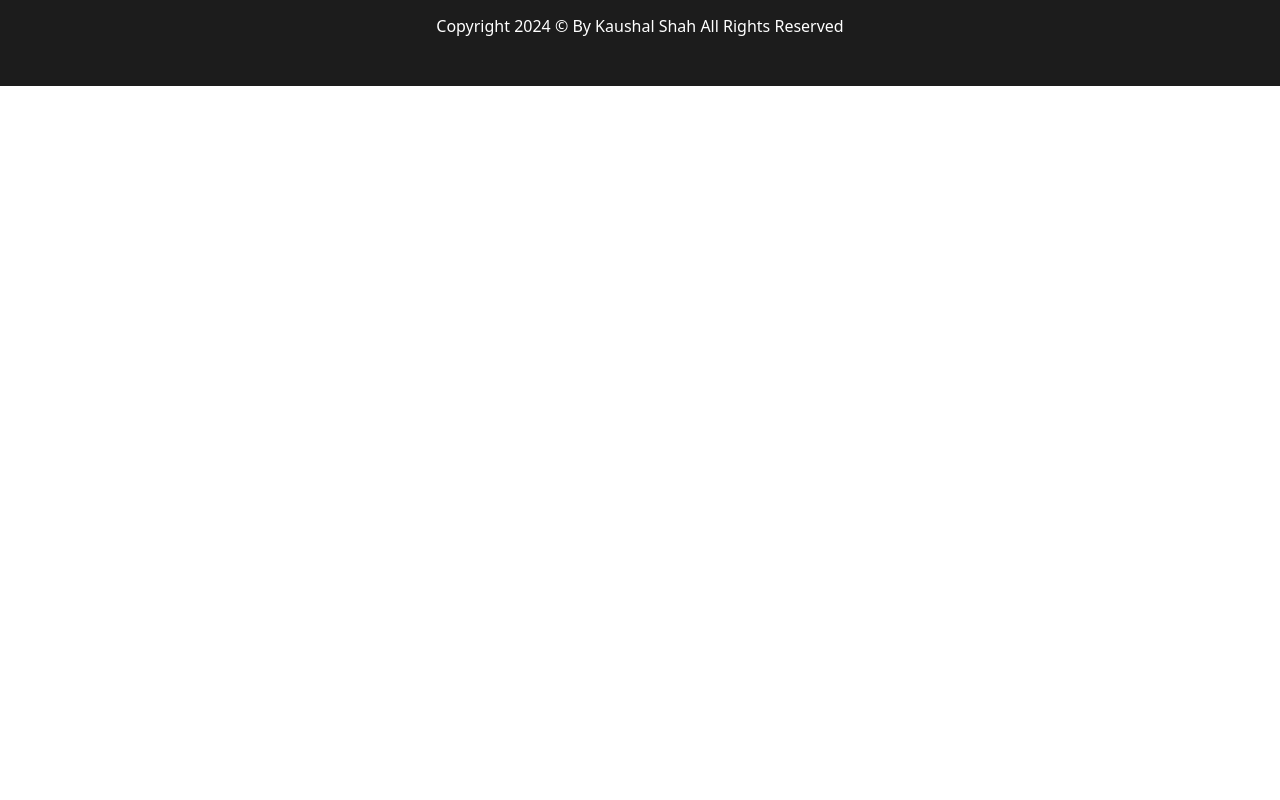
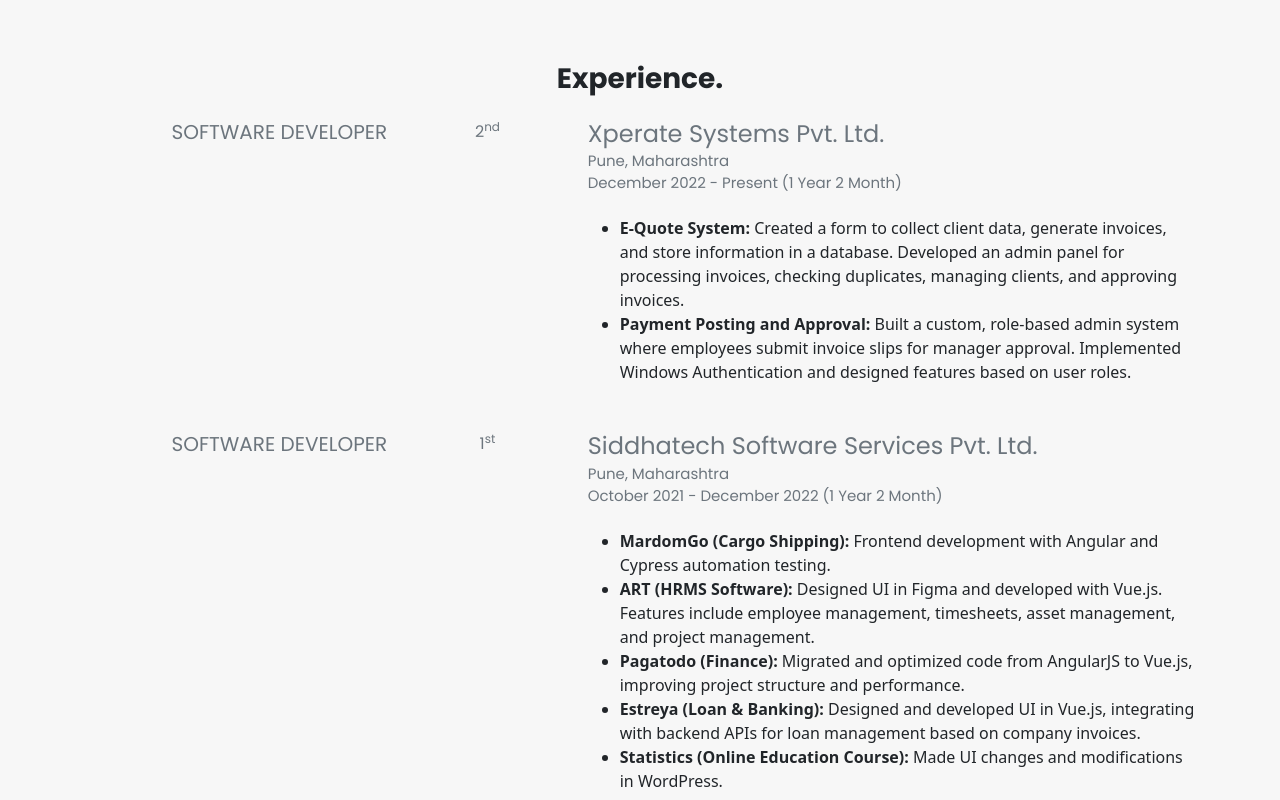
Before and after one commit to kaushalshah750/mrkaushalshah, an Angular app: page / in a window 1280 px wide. Shown: the part 1800-2600 px from the top of the page. Before the commit the page ends 1886 px from the top, so only its background shows below. Built offline with nearby package versions, Linux system fonts and the light colour scheme.

Commit message:
added experience

```diff
--- a/src/app/app.module.ts
+++ b/src/app/app.module.ts
@@ -6,6 +6,7 @@
 import { HeroComponent } from './shared/hero/hero.component';
 import { BodyComponent } from './shared/body/body.component';
 import { FooterComponent } from './shared/footer/footer.component';
+import { ExperienceComponent } from './shared/experience/experience.component';
 
 @NgModule({
   declarations: [
@@ -13,7 +14,8 @@
     HeaderComponent,
     HeroComponent,
     BodyComponent,
-    FooterComponent
+    FooterComponent,
+    ExperienceComponent
   ],
   imports: [
     BrowserModule
--- a/src/app/shared/body/body.component.html
+++ b/src/app/shared/body/body.component.html
@@ -50,6 +50,8 @@
         </div>
     </div>
 </div>
+
+<app-experience></app-experience>
 
 <!-- <div id="services" class="bg-accent">
     <div class="container py-5">
--- /dev/null
+++ b/src/app/shared/experience/experience.component.html
@@ -0,0 +1,59 @@
+<div id="experience" class="bg-accent py-5">
+    <div class="experience-container container py-5">
+        <div class="text-center">
+            <h3 class="poppins-bold">Experience.</h3>
+        </div>
+        <div class="experience-detail grid g-214 my-4 gap-4">
+            <div class="w-100 experience-designation d-flex justify-content-end">
+                <h4 class="poppins-regular designation text-secondary mb-4">SOFTWARE DEVELOPER</h4>
+            </div>
+            <div class="experience-num d-flex justify-content-center">
+                <div class="poppins-regular text-secondary">2<sup>nd</sup></div>
+            </div>
+            <div>
+                <h3 class="company mb-1 poppins-regular text-secondary">Xperate Systems Pvt. Ltd.</h3>
+                <h4 class="address mb-1 poppins-regular text-secondary">Pune, Maharashtra</h4>
+                <h4 class="experience-txt poppins-regular text-secondary">December 2022 - Present ({{calculateYearAndMonthDifference().years}} Year {{calculateYearAndMonthDifference().months}} Month)</h4>
+
+                <div class="my-4">
+                    <ul>
+                        <li><b>E-Quote System:</b> Created a form to collect client data, generate invoices, and store information
+                        in a database. Developed an admin panel for processing invoices, checking duplicates, managing
+                        clients, and approving invoices.</li>
+
+                        <li><b>Payment Posting and Approval:</b> Built a custom, role-based admin system where employees
+                        submit invoice slips for manager approval. Implemented Windows Authentication and designed
+                        features based on user roles.</li>
+                    </ul>
+                </div>
+            </div>
+        </div>
+        <div class="experience-detail grid g-214 my-4 gap-4">
+            <div class="experience-designation w-100 d-flex justify-content-end">
+                <h4 class="poppins-regular designation text-secondary mb-4">SOFTWARE DEVELOPER</h4>
+            </div>
+            <div class="experience-num d-flex justify-content-center">
+                <div class="poppins-regular text-secondary">1<sup>st</sup></div>
+            </div>
+            <div>
+                <h3 class="company mb-1 poppins-regular text-secondary">Siddhatech Software Services Pvt. Ltd.</h3>
+                <h4 class="address mb-1 poppins-regular text-secondary">Pune, Maharashtra</h4>
+                <h4 class="experience-txt poppins-regular text-secondary">October 2021 - December 2022 (1 Year 2 Month)</h4>
+
+                <div class="my-4">
+                    <ul>
+                        <li><b>MardomGo (Cargo Shipping):</b> Frontend development with Angular and Cypress automation testing.</li>
+
+                        <li><b>ART (HRMS Software):</b> Designed UI in Figma and developed with Vue.js. Features include employee management, timesheets, asset management, and project management.</li>
+
+                        <li><b>Pagatodo (Finance):</b> Migrated and optimized code from AngularJS to Vue.js, improving project structure and performance.</li>
+
+                        <li><b>Estreya (Loan & Banking):</b> Designed and developed UI in Vue.js, integrating with backend APIs for loan management based on company invoices.</li>
+
+                        <li><b>Statistics (Online Education Course):</b> Made UI changes and modifications in WordPress.</li>
+                    </ul>
+                </div>
+            </div>
+        </div>
+    </div>
+</div>
--- /dev/null
+++ b/src/app/shared/experience/experience.component.scss
@@ -0,0 +1,34 @@
+.address {
+    font-size: 15px;
+}
+
+.company{
+    font-size: 24px;
+}
+
+.experience-txt{
+    font-size: 15px;
+}
+
+.designation{
+    font-size: 20px;
+}
+
+@media screen and (max-width: 480px) {
+    .experience-detail{
+        grid-template-columns: 1fr !important;
+        gap: 0px !important;
+    }
+
+    .experience-designation{
+        display: block !important;
+    }
+
+    .experience-designation h4{
+        margin-bottom: 5px !important;
+    }
+
+    .experience-num{
+        display: none !important;
+    }
+}
--- /dev/null
+++ b/src/app/shared/experience/experience.component.ts
@@ -0,0 +1,31 @@
+import { Component } from '@angular/core';
+
+@Component({
+  selector: 'app-experience',
+  templateUrl: './experience.component.html',
+  styleUrls: ['./experience.component.scss']
+})
+export class ExperienceComponent {
+
+  ngOnInit(){
+  }
+
+  calculateYearAndMonthDifference(): { years: number, months: number } {
+    var startDate = new Date('2022-12-19')
+    var endDate = new Date()
+    const startYear = startDate.getFullYear();
+    const startMonth = startDate.getMonth();
+    const endYear = endDate.getFullYear();
+    const endMonth = endDate.getMonth();
+
+    let yearDiff = endYear - startYear;
+    let monthDiff = endMonth - startMonth;
+
+    if (monthDiff < 0) {
+      yearDiff--;
+      monthDiff += 12;
+    }
+
+    return { years: yearDiff, months: monthDiff };
+  }
+}
--- a/src/app/shared/header/header.component.html
+++ b/src/app/shared/header/header.component.html
@@ -1,4 +1,4 @@
-<div class="shadow">
+<div class="shadow sticky-header">
     <div class="container py-3">
         <div class="d-flex justify-content-between">
             <div>
@@ -7,14 +7,14 @@
             <div class="d-flex align-items-center">
                 <div class="d-flex">
                     <div class="px-2">
-                        <h5 class="mb-0 nav-menu poppins-medium pointer">Home</h5>
+                        <h5 class="mb-0 nav-menu poppins-medium pointer" (click)="ScrollIntoView('#hero')">Home</h5>
                     </div>
                     <div class="px-2">
                         <h5 class="mb-0 nav-menu poppins-medium pointer" (click)="ScrollIntoView('#about')">About</h5>
                     </div>
-                    <!-- <div class="px-2">
-                        <h5 class="mb-0 nav-menu poppins-medium pointer" (click)="ScrollIntoView('#services')">Services</h5>
-                    </div> -->
+                    <div class="px-2">
+                        <h5 class="mb-0 nav-menu poppins-medium pointer" (click)="ScrollIntoView('#experience')">Experience</h5>
+                    </div>
                 </div>
             </div>
         </div>
--- a/src/app/shared/header/header.component.scss
+++ b/src/app/shared/header/header.component.scss
@@ -1,3 +1,10 @@
 .nav-menu{
     font-size: 16px;
 }
+
+.sticky-header{
+    position: sticky;
+    top: 0;
+    z-index: 2;
+    background-color: #ffffff;
+}
--- a/src/app/shared/header/header.component.ts
+++ b/src/app/shared/header/header.component.ts
@@ -6,7 +6,9 @@
   styleUrls: ['./header.component.scss']
 })
 export class HeaderComponent {
+
   ScrollIntoView(elem: string) {
     document.querySelector(elem)!.scrollIntoView({ behavior: 'smooth', block: 'start' });
   }
+
 }
--- a/src/app/shared/hero/hero.component.html
+++ b/src/app/shared/hero/hero.component.html
@@ -1,4 +1,4 @@
-<div class="position-relative">
+<div class="position-relative" id="hero">
     <div class="hero-sec d-flex align-items-center justify-content-center">
         <div class="text-center text-white position-relative">
             <div>
--- a/src/app/shared/hero/hero.component.scss
+++ b/src/app/shared/hero/hero.component.scss
@@ -1,5 +1,5 @@
 .hero-sec{
-    background-image: url(../../../assets/bg.jpg);
+    background-image: url(../../../assets/bg2.jpg);
     width: calc(100vw - 17px);
     height: calc(100vh - 60px);
 }
--- a/src/index.html
+++ b/src/index.html
@@ -5,7 +5,7 @@
   <title>Mr. Kaushal Shah</title>
   <base href="/">
   <meta name="viewport" content="width=device-width, initial-scale=1">
-  <link rel="icon" type="image/x-icon" href="favicon.ico">
+  <link rel="icon" type="image/x-icon" href="./assets/hero.png">
 
   <link rel="preconnect" href="https://fonts.googleapis.com">
   <link rel="preconnect" href="https://fonts.gstatic.com" crossorigin>
--- a/src/styles.scss
+++ b/src/styles.scss
@@ -28,6 +28,10 @@
 
 .text-secondary{
     color: $secondary
+}
+
+.g-214{
+    grid-template-columns: 2fr 1fr 4fr !important;
 }
 
 .g-2{
```
Also changed, not shown: src/assets/bg2.jpg (added), 1 other file (tests, documents, lock files or other folders).
